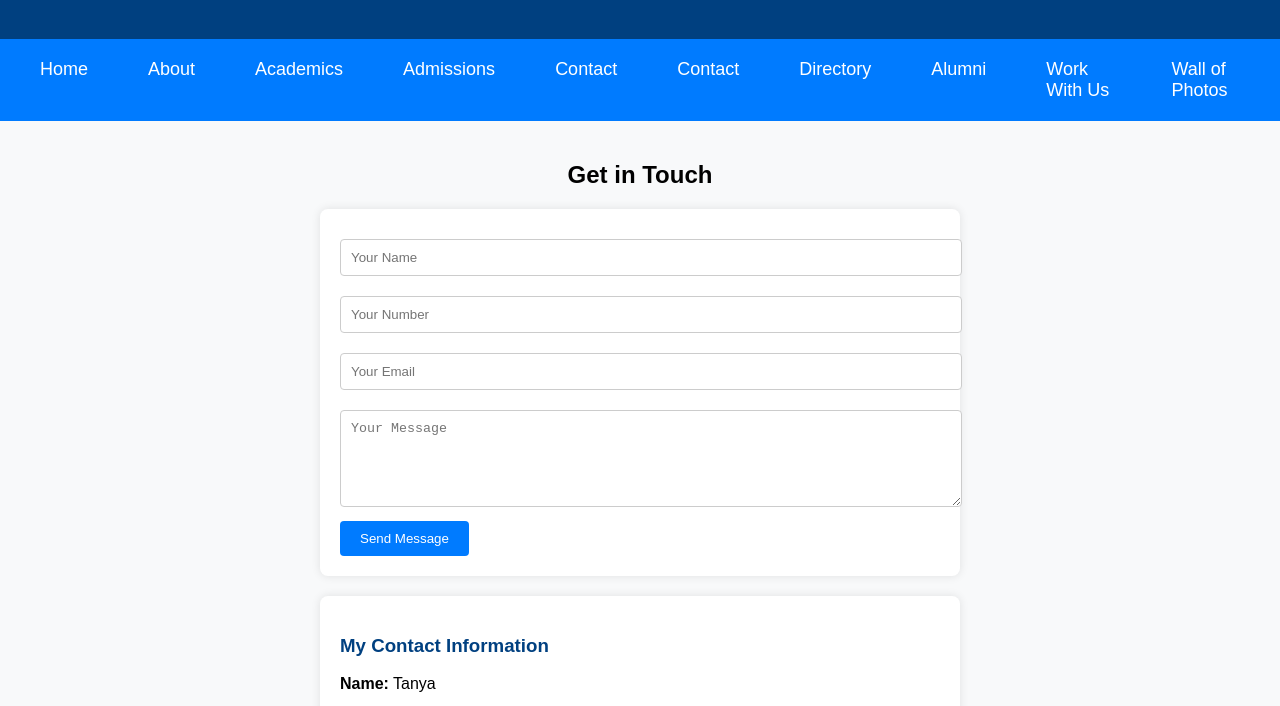
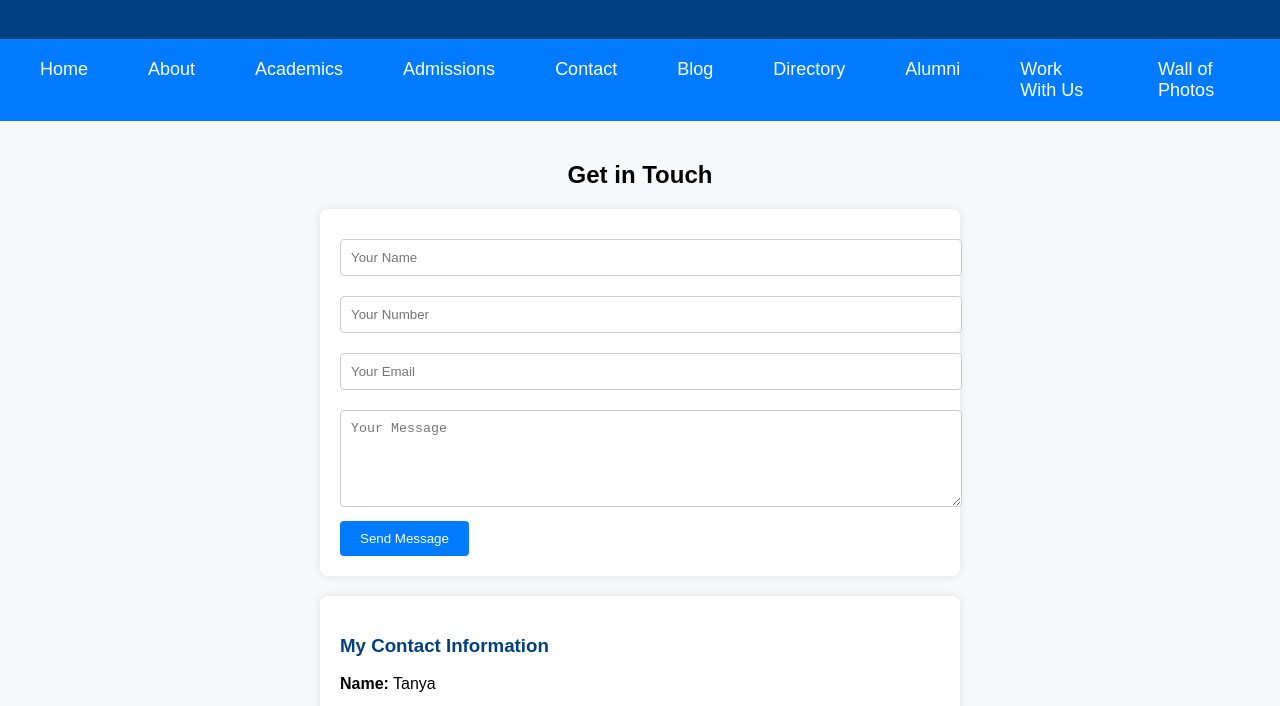
Before and after one commit to tanya010903/School, a plain HTML site: page contact.html in a window 1280 px wide. Shown: the part 81-787 px from the top of the page. Drawn offline with Linux system fonts and the light colour scheme.

Commit message:
Updated file

```diff
--- a/contact.html
+++ b/contact.html
@@ -192,7 +192,7 @@
         <a href="academics.html">Academics</a>
         <a href="admissions.html">Admissions</a>
         <a href="contact.html">Contact</a>
-        <a href="blog.html">Contact</a>
+        <a href="blog.html">Blog</a>
         <a href="directory.html">Directory</a>
         <a href="alumni.html">Alumni</a>
         <a href="work_with_us.html">Work With Us</a>
```
